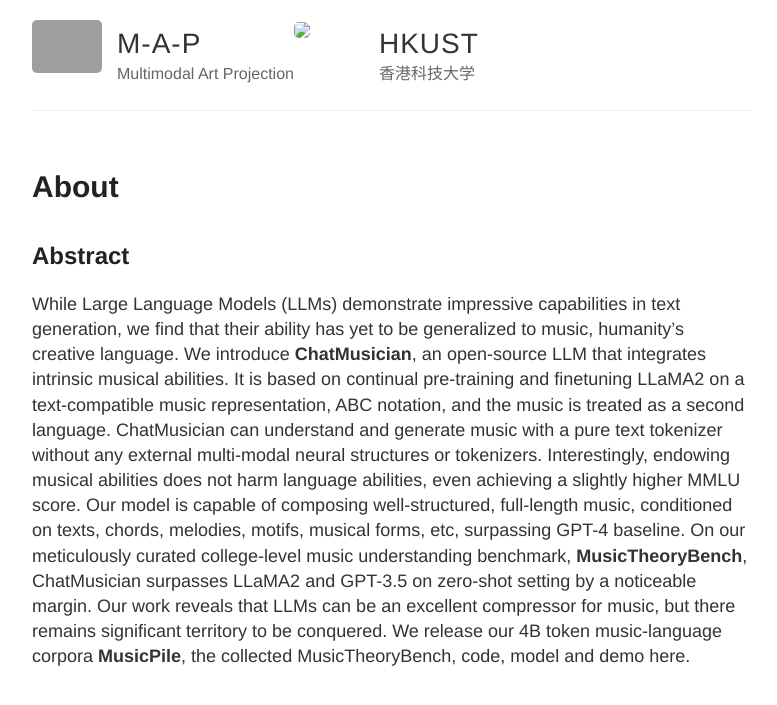
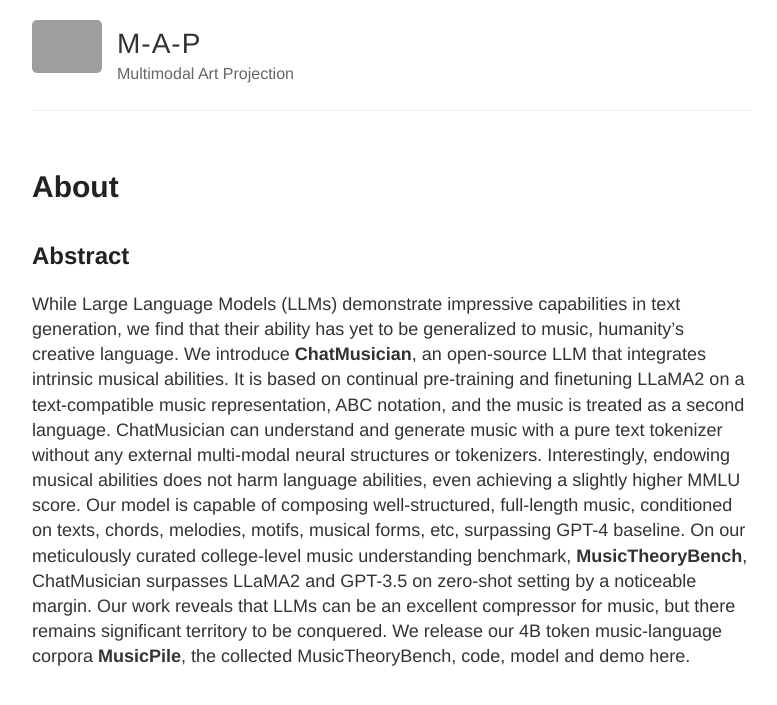
Before and after one commit to yue-anonymous/yue-anonymous.github.io, a Jekyll site: the page built from about.md, in a window 1280 px wide. Shown: the top 705 px of the page, without its empty margins (248-1025 px from the left). Built offline with Jekyll 4.4.1, drawn with Linux system fonts in a browser that asks for light colours; grey boxes are pictures that could not be loaded.

Commit message:
Update default.html

```diff
--- a/_layouts/default.html
+++ b/_layouts/default.html
@@ -23,13 +23,7 @@
             </div>
           </div>
 
-          <!-- Right navigation -->
-          <div class="right-nav">
-            <a href="{{ site.baseurl }}/" class="site-avatar"><img src="hkust.jpg" /></a>
-            <div class="site-info">
-              <h1 class="site-name"><a href="{{ site.baseurl }}/">HKUST</a></h1>
-              <p class="site-description">香港科技大学</p>
-            </div>
+
           </div>
         </header>
       </div>
```
